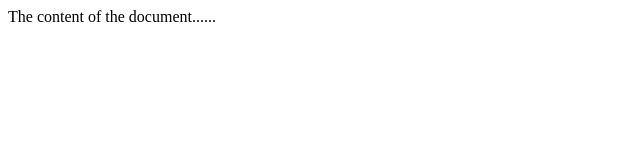
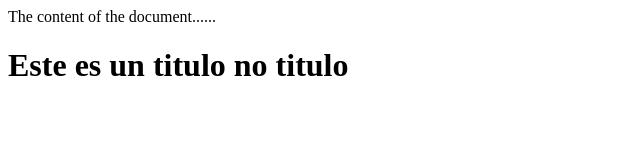
Before and after one commit to XimenaDiazz/gitcurso, a plain HTML site: page index.html in a window 1280 px wide. Shown: the whole page, without its empty margins (0-640 px from the left). Drawn offline with Linux system fonts and the light colour scheme.

Commit message:
Titulo 1

```diff
--- a/index.html
+++ b/index.html
@@ -6,6 +6,7 @@
 
 <body>
 The content of the document......
+<h1>Este es un titulo no titulo</h1>
 </body>
 
 </html>
```
